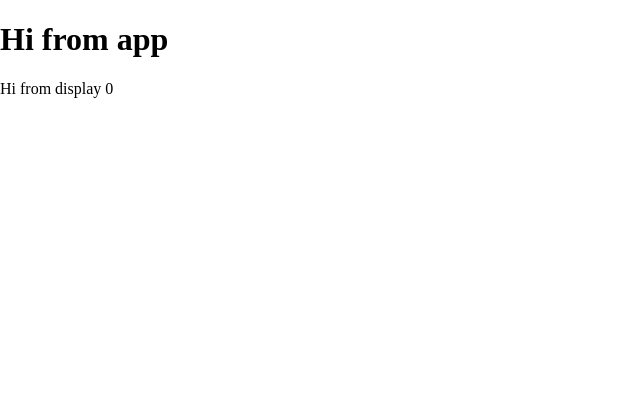
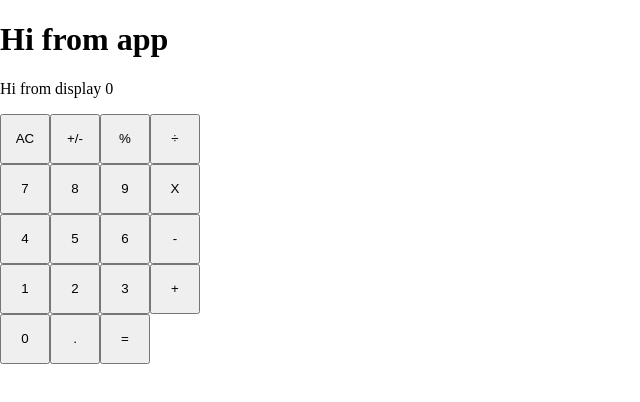
Before and after one commit to SevlaMare/reactiveCalculator, a React app: page / in a window 1280 px wide. Shown: the whole page, without its empty margins (0-640 px from the left). Built offline with nearby package versions, Linux system fonts and the light colour scheme.

Commit message:
button panel

```diff
--- a/src/components/App.js
+++ b/src/components/App.js
@@ -1,12 +1,17 @@
 import React from 'react';
 import Display from './Display';
-// import ButtonPanel from './ButtonPanel';
+import ButtonPanel from './ButtonPanel';
 
 function App() {
   return (
     <React.Fragment>
       <h1>Hi from app</h1>
+
       <Display/>
+
+      <div className="btnPanel">
+        <ButtonPanel/>
+      </div>
     </React.Fragment>
   );
 }
--- a/src/components/Button.js
+++ b/src/components/Button.js
@@ -6,7 +6,7 @@ const Button = props => {
 
   return (
     <button type="button" className="btn">
-      A button { buttonName }
+      { buttonName }
     </button>
   );
 }
--- a/src/components/ButtonPanel.js
+++ b/src/components/ButtonPanel.js
@@ -1,4 +1,20 @@
 import React from 'react';
-import PropTypes from 'prop-types';
+import Button from './Button';
 
-const
+const buttons = [
+  'AC', '+/-', '%', '÷',
+  '7', '8', '9', 'X',
+  '4', '5', '6', '-',
+  '1', '2', '3', '+',
+  '0', '.', '='
+]
+
+const ButtonPanel = () => {
+  return (
+    buttons.map((element, index) => {
+      return <Button buttonName={element.toString()}/>
+    })
+  )
+}
+
+export default ButtonPanel;
--- a/src/css/style.css
+++ b/src/css/style.css
@@ -2,3 +2,8 @@ body {
   margin: 0;
   padding: 0;
 }
+
+.btnPanel {
+  display: grid;
+  grid-template: repeat(5, 50px) / repeat(4, 50px);
+}
```
